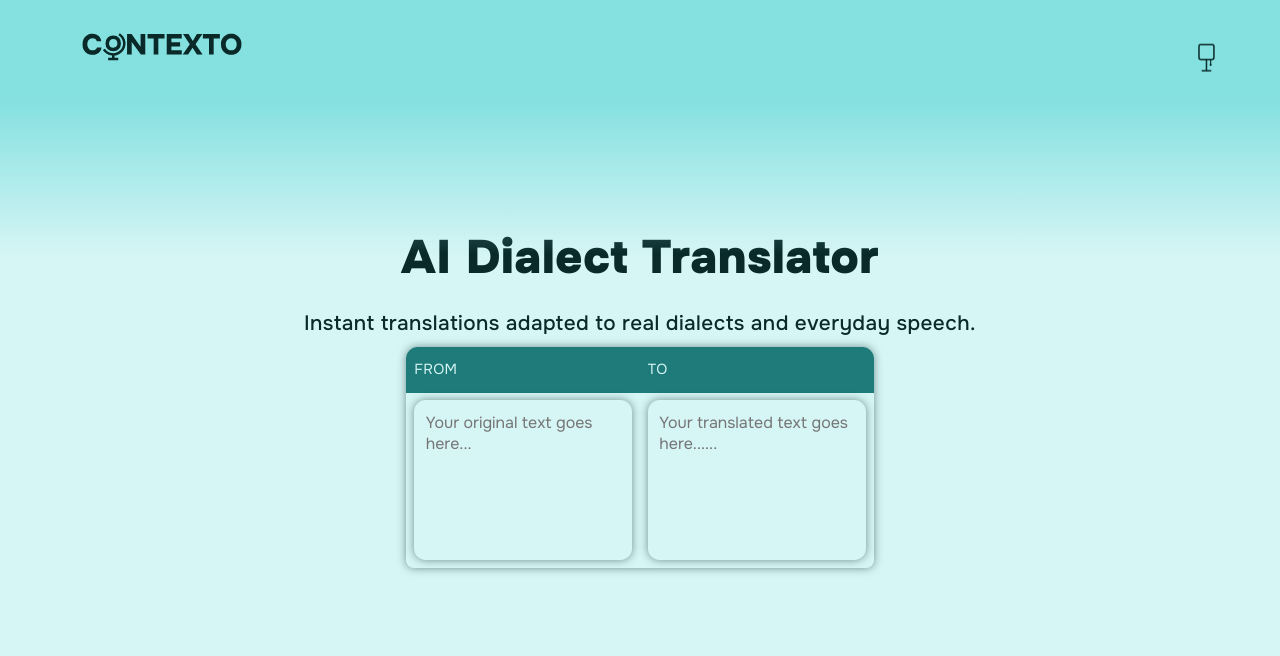
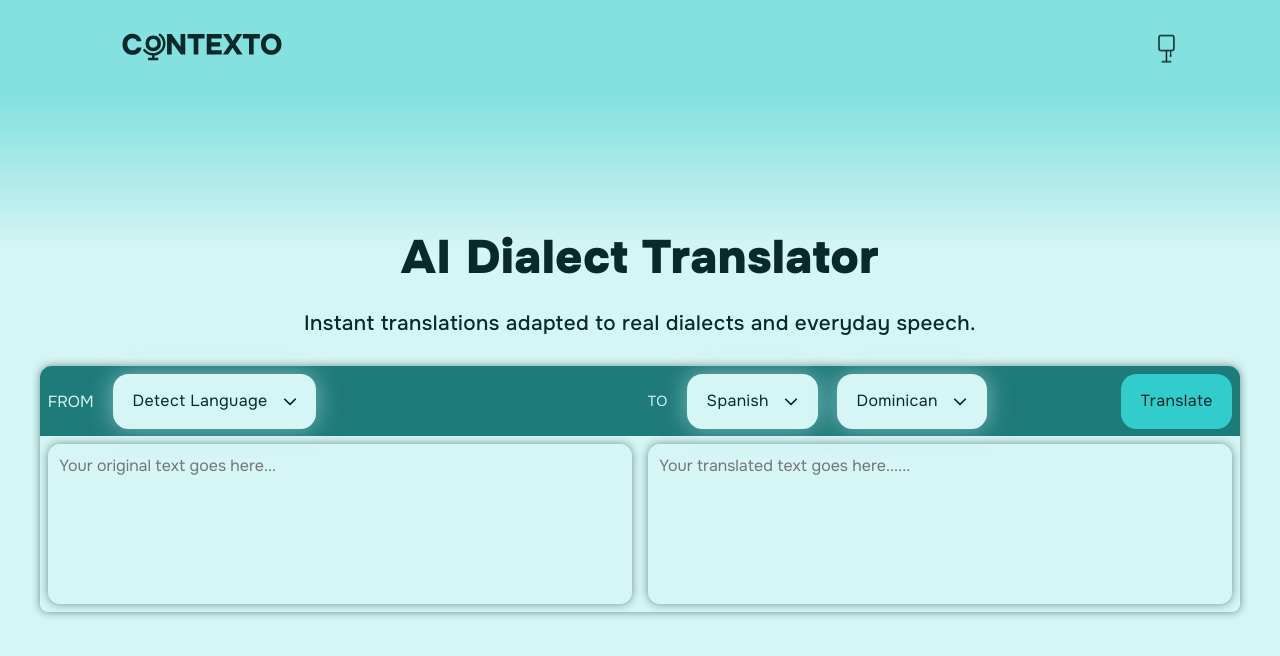
Before and after one commit to linettekuhn/contexto-frontend, a React (Vite) app: page / in a window 1280 px wide. Shown: the top 656 px of the page. Built offline with nearby package versions, Linux system fonts and the light colour scheme; a web font is replaced by a local one.

Commit message:
Add Dropdown component and translate button in translator UI

```diff
--- a/package.json
+++ b/package.json
@@ -11,7 +11,8 @@
   },
   "dependencies": {
     "react": "^19.2.0",
-    "react-dom": "^19.2.0"
+    "react-dom": "^19.2.0",
+    "react-icons": "^5.5.0"
   },
   "devDependencies": {
     "@eslint/js": "^9.39.1",
--- a/src/App.tsx
+++ b/src/App.tsx
@@ -5,6 +5,7 @@ import Translator from "./components/Translator";
 function App() {
   return (
     <>
+      <div className="navGradient" />
       <Navbar />
       <main className={styles.main}>
         <div className={styles.header}>
--- /dev/null
+++ b/src/components/Dropdown.tsx
@@ -0,0 +1,49 @@
+import { useState } from "react";
+import { FaChevronDown, FaChevronUp } from "react-icons/fa6";
+import styles from "./styles/Dropdown.module.css";
+
+type Option = { label: string; value: string };
+
+type Props = {
+  value: string;
+  options: Option[];
+  onChange: (value: string) => void;
+};
+
+export default function Dropdown({ value, options, onChange }: Props) {
+  const [open, setOpen] = useState(false);
+
+  const selectedLabel =
+    options.find((option) => option.value === value)?.label ?? "";
+
+  return (
+    <div className={styles.dropdownWrapper}>
+      {open && (
+        <div className={styles.backdrop} onClick={() => setOpen(false)} />
+      )}
+      <div
+        className={`button ${styles.dropdown}`}
+        onClick={() => setOpen((prev) => !prev)}
+      >
+        <p>{selectedLabel}</p>
+        {open ? <FaChevronUp size={14} /> : <FaChevronDown size={14} />}
+      </div>
+      {open && (
+        <div className={styles.options}>
+          {options.map((item) => (
+            <div
+              key={item.value}
+              onClick={() => {
+                onChange(item.value);
+                setOpen(false);
+              }}
+              className="button"
+            >
+              {item.label}
+            </div>
+          ))}
+        </div>
+      )}
+    </div>
+  );
+}
--- a/src/components/Translator.tsx
+++ b/src/components/Translator.tsx
@@ -2,17 +2,44 @@ import { useState } from "react";
 import styles from "./styles/Translator.module.css";
 import TextBox from "./TextBox";
 import TextBoxHeader from "./TextBoxHeader";
+import Dropdown from "./Dropdown";
 
 export default function Translator() {
   const [sourceText, setSourceText] = useState("");
+  const [sourceLanguage, setSourceLanguage] = useState("auto");
+  const [targetLanguage, setTargetLanguage] = useState("es");
+  const [targetDialect, setTargetDialect] = useState("dominican");
   const resultText = "";
 
+  const sourceLanguageOptions = [
+    { label: "Detect Language", value: "auto" },
+    { label: "English", value: "en" },
+    { label: "Spanish", value: "es" },
+  ];
+
+  const targetLanguageOptions = [{ label: "Spanish", value: "es" }];
+
+  const targetDialectOptions = [
+    { label: "Dominican", value: "dominican" },
+    { label: "Colombian", value: "colombian" },
+    { label: "Traditional", value: "traditional" },
+  ];
+
+  const translateButton = <button className="button">Translate</button>;
+
   return (
+    <div className={styles.translatorWrapper}>
+      <div className={styles.buttonMobile}>{translateButton}</div>
       <div className={styles.translator}>
         <div className={styles.sourceWrapper}>
           <TextBoxHeader headerType="input">
-          <div>
-            <p className="caption">FROM</p>
+            <div className={styles.selection}>
+              FROM
+              <Dropdown
+                value={sourceLanguage}
+                onChange={setSourceLanguage}
+                options={sourceLanguageOptions}
+              />
             </div>
           </TextBoxHeader>
           <TextBox
@@ -23,16 +50,27 @@ export default function Translator() {
         </div>
         <div className={styles.targetWrapper}>
           <TextBoxHeader headerType="output">
-          <div>
+            <div className={styles.selection}>
               <p className="caption">TO</p>
+              <Dropdown
+                value={targetLanguage}
+                onChange={setTargetLanguage}
+                options={targetLanguageOptions}
+              />
+              <Dropdown
+                value={targetDialect}
+                onChange={setTargetDialect}
+                options={targetDialectOptions}
+              />
             </div>
+            <div className={styles.buttonDesktop}>{translateButton}</div>
           </TextBoxHeader>
           <TextBox
             value={resultText}
             placeholder="Your translated text goes here......"
           />
         </div>
-      <div className={styles.targetWrapper}></div>
+      </div>
     </div>
   );
 }
--- a/src/components/icons/Lamp.module.css
+++ b/src/components/icons/Lamp.module.css
@@ -3,7 +3,7 @@
   fill: currentColor;
   color: rgb(var(--color-text));
   transition: transform 0.2s ease;
-  align-self: flex-end;
+  align-self: flex-start;
 }
 
 .lamp:hover {
--- /dev/null
+++ b/src/components/styles/Dropdown.module.css
@@ -0,0 +1,41 @@
+.dropdown {
+  display: flex;
+  align-items: center;
+  gap: var(--space-s);
+  background-color: rgb(var(--color-primary-100));
+  box-shadow: 0 0 24px 0 rgba(var(--color-primary-100), 0.5);
+}
+
+.dropdownWrapper {
+  position: relative;
+}
+
+.options {
+  display: flex;
+  flex-wrap: wrap;
+  justify-content: space-evenly;
+  align-items: center;
+  gap: var(--space-xs);
+  padding: var(--space-xs);
+  border-radius: var(--space-xs);
+  box-shadow: 0 0 8px 0 rgba(var(--color-primary-900), 0.5);
+  background-color: rgb(var(--color-primary-100));
+  width: auto;
+  position: absolute;
+  max-width: 300px;
+  z-index: 11;
+}
+
+.backdrop {
+  position: fixed;
+  inset: 0;
+  z-index: 10;
+}
+
+@media (min-width: 650px) {
+  .options {
+    max-width: 400px;
+    left: 0;
+    transform: translateX(50%);
+  }
+}
--- a/src/components/styles/Navbar.module.css
+++ b/src/components/styles/Navbar.module.css
@@ -1,18 +1,17 @@
 /* Nav element */
 nav {
-  height: 255px;
+  height: 200px;
   width: 100vw;
   position: fixed;
-  background: linear-gradient(
-    0deg,
-    rgba(var(--color-primary-100), 0) 0%,
-    rgb(var(--color-primary-300)) 60%
-  );
+  display: flex;
+  justify-content: center;
+  align-items: start;
   z-index: 2;
 }
 
 .navBar {
   z-index: 99;
+  pointer-events: all;
   display: flex;
   width: 100%;
   flex-direction: row;
@@ -21,6 +20,7 @@ nav {
   gap: var(--space-2xs);
   padding: var(--space-m) var(--space-4xl);
   background-color: rgb(var(--color-primary-300));
+  max-width: 1200px;
 }
 
 nav * {
@@ -32,3 +32,9 @@ nav * {
 .logo {
   width: 200px;
 }
+
+@media (min-width: 650px) {
+  nav {
+    height: 255px;
+  }
+}
--- a/src/components/styles/TextBox.module.css
+++ b/src/components/styles/TextBox.module.css
@@ -1,13 +1,14 @@
 .textBox {
   background-color: rgb(var(--color-primary-100));
   border: none;
-  box-shadow: 0 0 8px rgba(var(--color-primary-900), 0.5);
+  box-shadow: 0 0 8px 0 rgba(var(--color-primary-900), 0.5);
   width: 100%;
   height: 100%;
   min-height: 200px;
   border-radius: var(--space-xs);
   padding: var(--space-xs);
   resize: none;
+  color: currentColor;
 }
 
 .textBoxWrapper {
@@ -15,10 +16,11 @@
   place-content: center;
   padding: var(--space-2xs);
   width: 100%;
+  height: 100%;
 }
 
 .textBox:focus {
-  box-shadow: 0 0 8px rgba(var(--color-primary-900), 0.5),
-    inset 0 0 0 2px rgb(var(--color-primary-500));
+  box-shadow: 0 0 8px 0 rgba(var(--color-primary-900), 0.5),
+    inset 0 0 0 2px rgb(var(--color-primary-700));
   outline: none;
 }
--- a/src/components/styles/TextBoxHeader.module.css
+++ b/src/components/styles/TextBoxHeader.module.css
@@ -1,8 +1,12 @@
 .textBoxHeader {
   background-color: rgb(var(--color-primary-700));
   display: flex;
+  flex-direction: row;
+  justify-content: space-between;
+  flex-wrap: nowrap;
   align-items: center;
   width: 100%;
   padding: var(--space-3xs) var(--space-2xs);
   color: rgb(var(--color-primary-100));
+  min-height: 70px;
 }
--- a/src/components/styles/Translator.module.css
+++ b/src/components/styles/Translator.module.css
@@ -1,17 +1,55 @@
+.translatorWrapper {
+  display: flex;
+  flex-direction: column;
+  align-items: center;
+  width: 100%;
+  gap: var(--space-default);
+}
+
 .translator {
   display: flex;
   flex-direction: column;
   width: 100%;
-  box-shadow: 0 0 8px rgba(var(--color-primary-900), 0.5);
+  box-shadow: 0 0 8px 0 rgba(var(--color-primary-900), 0.5);
   border-radius: var(--space-xs) var(--space-xs) var(--space-2xs)
     var(--space-2xs);
 }
 
-@media (min-width: 500px) {
+.sourceWrapper,
+.targetWrapper {
+  flex: 1;
+  height: 100%;
+}
+
+.selection {
+  display: flex;
+  justify-content: flex-start;
+  align-items: center;
+  gap: var(--space-default);
+}
+
+.buttonMobile {
+  display: flex;
+}
+
+.buttonDesktop {
+  display: none;
+}
+
+@media (min-width: 650px) {
   .translator {
     flex-direction: row;
-    min-width: 400px;
     max-width: 1200px;
-    width: auto;
+    width: 100%;
   }
 }
+
+@media (min-width: 1100px) {
+  .buttonMobile {
+    display: none;
+  }
+
+  .buttonDesktop {
+    display: flex;
+  }
+}
--- a/src/index.css
+++ b/src/index.css
@@ -66,13 +66,14 @@ main {
   width: 100vw;
   min-height: 100vh;
   flex: 1;
-  padding: 200px 0 var(--space-m) 0;
+  padding: 100px 0 var(--space-m) 0;
   display: flex;
   flex-direction: column;
   align-items: center;
   justify-content: flex-start;
   overflow-x: hidden;
   z-index: 1;
+  gap: var(--space-default);
 }
 
 #root {
@@ -175,8 +176,8 @@ textarea:not([rows]) {
   --space-xs: clamp(0.5625rem, 0.5089rem + 0.2679vw, 0.9375rem);
   /* Space s: 12px → 20px */
   --space-s: clamp(0.75rem, 0.6786rem + 0.3571vw, 1.25rem);
-  /* Font size: 16px → 24px */
-  --font-default: clamp(1rem, 0.9286rem + 0.3571vw, 1.5rem);
+  /* Default size: 16px → 24px */
+  --space-default: clamp(1rem, 0.9286rem + 0.3571vw, 1.5rem);
   /* Space m: 18px → 30px */
   --space-m: clamp(1.125rem, 1.0179rem + 0.5357vw, 1.875rem);
   /* Space l: 20px → 34px */
@@ -372,6 +373,22 @@ button {
   margin: 0;
 }
 
+.button {
+  padding: var(--space-s) var(--space-default);
+  background-color: rgb(var(--color-primary-500));
+  color: rgb(var(--color-primary-900));
+  border-radius: var(--space-s);
+  width: max-content;
+}
+
+.button:hover {
+  cursor: pointer;
+}
+
+.button * {
+  margin: 0;
+}
+
 #input {
   border-top-left-radius: var(--space-xs);
   border-top-right-radius: var(--space-xs);
@@ -381,7 +398,26 @@ button {
   border-top: 0;
 }
 
-@media (min-width: 500px) {
+svg {
+  color: currentColor;
+}
+
+.navGradient {
+  height: 200px;
+  width: 100vw;
+  position: fixed;
+  top: 0;
+  left: 0;
+  background: linear-gradient(
+    0deg,
+    rgba(var(--color-primary-100), 0) 0%,
+    rgb(var(--color-primary-300)) 60%
+  );
+  z-index: 1;
+  pointer-events: none;
+}
+
+@media (min-width: 650px) {
   #input {
     border-top-left-radius: var(--space-xs);
     border-top-right-radius: 0;
@@ -391,4 +427,12 @@ button {
     border-top-left-radius: 0;
     border-top-right-radius: var(--space-xs);
   }
+
+  main {
+    padding: 200px var(--space-m) var(--space-m) var(--space-m);
+  }
+
+  .navGradient {
+    height: 250px;
+  }
 }
```
Also changed, not shown: 2 other files (tests, documents, lock files or other folders). Lines whose indentation alone changed are shown as unchanged.
